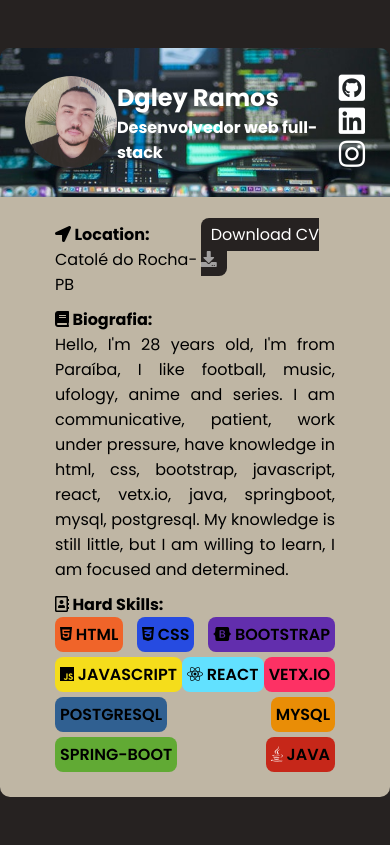
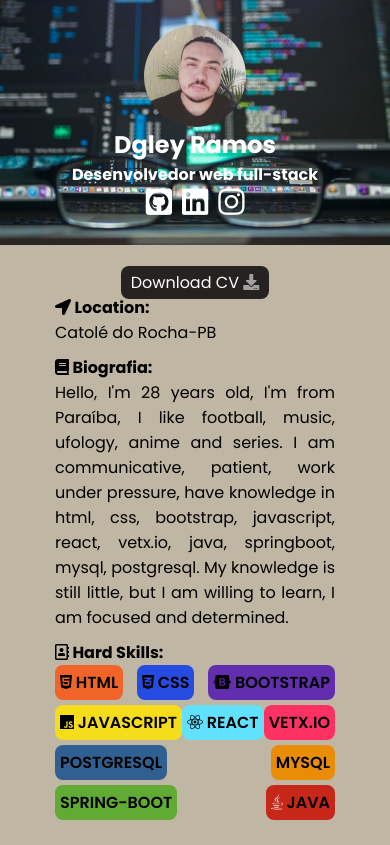
Before and after one commit to dgleyramos1/dr-card-link, a plain HTML site: page index.html in a window 390 px wide. Drawn offline with Linux system fonts and the light colour scheme.

Commit message:
Deixando o card responsivo

```diff
--- a/assets/src/css/style.css
+++ b/assets/src/css/style.css
@@ -56,6 +56,13 @@
 .imagem{
     width: 100%;
     border-radius: 100%;
+}
+.box-header{
+    display: flex;
+    justify-content: space-between;
+    align-content: center;
+    align-items: center;
+    column-gap: 15px;
 }
 .title{
     color: white;
@@ -182,3 +189,36 @@
 #java i{
     color: white;
 }
+
+
+@media (max-width: 600px){
+    .card{
+        max-height: 100%;
+    }
+    .card-head{
+        flex-direction: column;
+        text-align: center;
+        border-radius: none;
+    }
+    .box-header{
+        flex-direction: column;
+    }
+    .icons{
+        flex-direction: row;
+        column-gap: 10px;
+    }
+    .card-body{
+        border-bottom-left-radius: 0;
+        border-bottom-right-radius: 0;
+    }
+
+    .box-city{
+        flex-direction: column;
+    }
+    .location{
+        order: 1;
+    }
+    .curriculo{
+        margin: 0 auto;
+    }
+}
--- a/index.html
+++ b/index.html
@@ -20,6 +20,7 @@
                 <div class="box-img">
                     <img class="imagem" src="./assets/src/images/perfil.jpg" alt="Imagem de perfil">
                 </div>
+                <div class="box-header">
                     <div class="title">
                         <h1>Dgley Ramos</h1>
                         <h4>Desenvolvedor web full-stack</h4>
@@ -34,6 +35,7 @@
                         <a href="https://www.instagram.com/dgleyramos/" target="_blank">
                             <i class="fab fa-instagram"></i>
                         </a>
+                    </div>
                 </div>
             </div>
             <div class="card-body">
```
Lines whose indentation alone changed are shown as unchanged.
